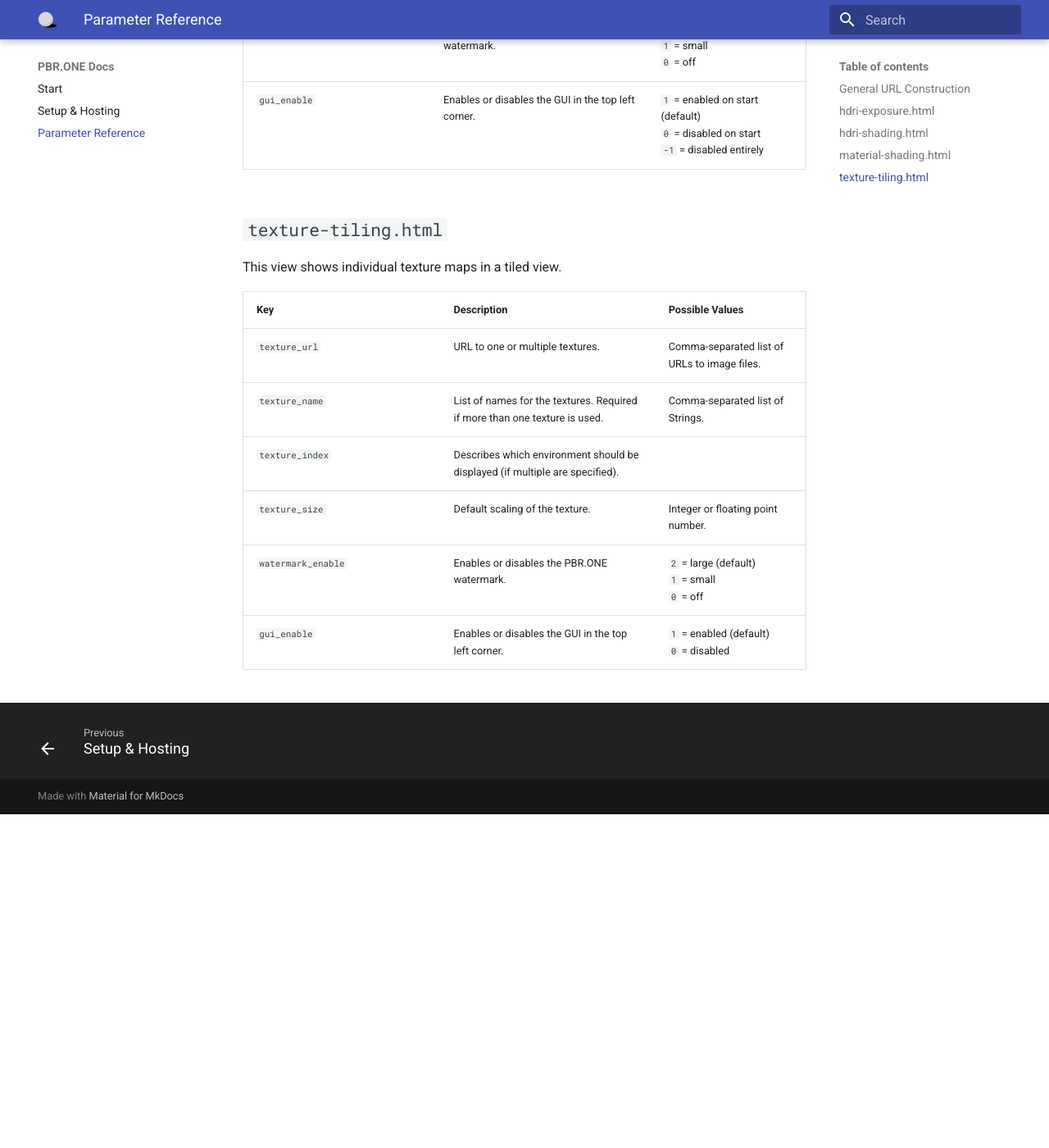
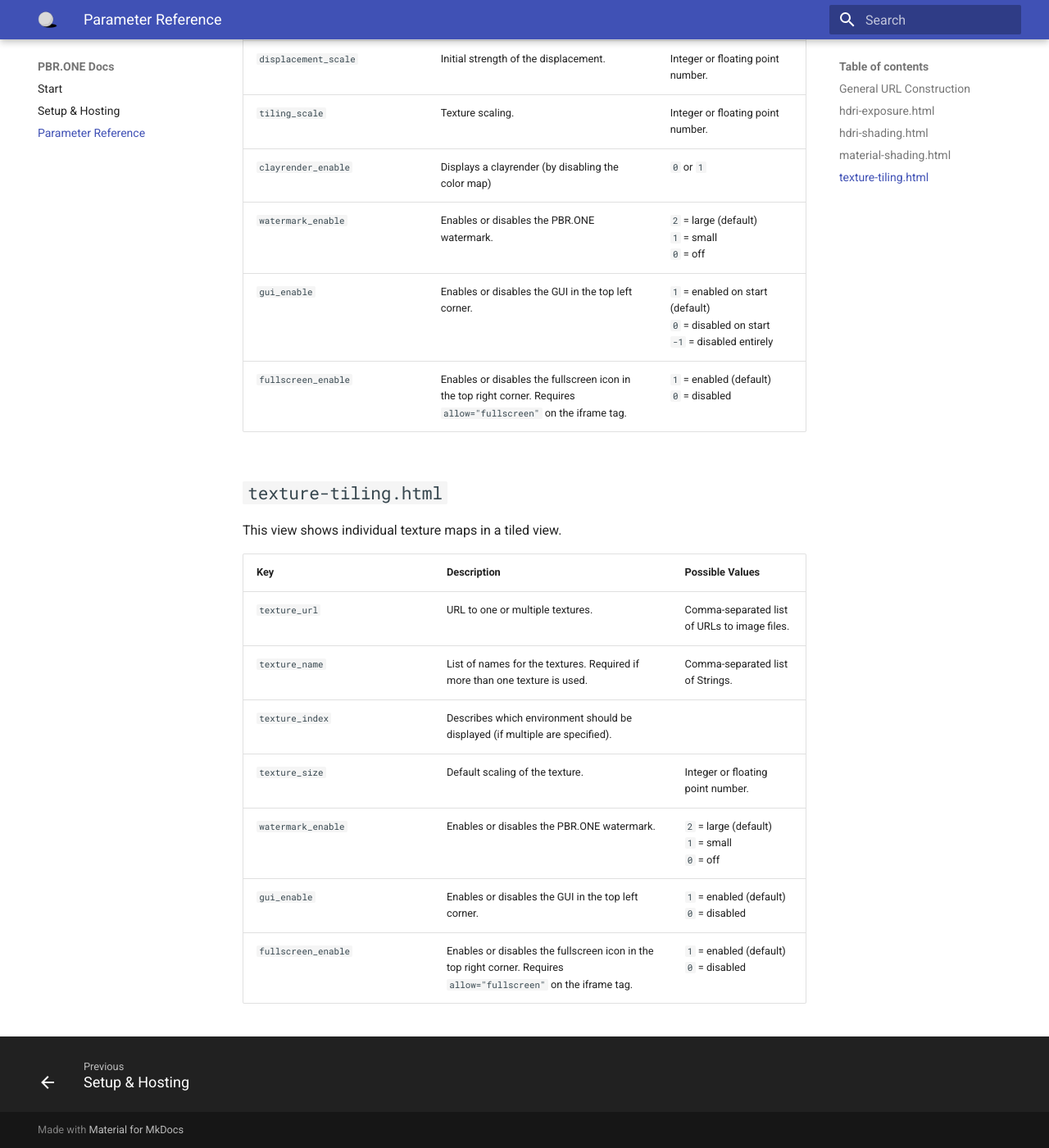
Before and after one commit to struffel/PBR.ONE, an MkDocs documentation site: the page built from docs/docs/parameter-reference.md, in a window 1280 px wide and 1400 px high, scrolled down 4210 px. Shown: the whole window at 82% size. Built offline with MkDocs 1.6.1 and Material for MkDocs 9.7.7, drawn with Linux system fonts in a browser that asks for light colours; before the commit the page ends 5203 px from its top, so only the background shows below that; some of the changed text lies outside the part shown.

Commit message:
Add documentation

```diff
--- a/docs/docs/parameter-reference.md
+++ b/docs/docs/parameter-reference.md
@@ -26,6 +26,7 @@ This view shows an HDR image as-is to evaluate its dynamic range.
 | `environment_exposure` | Exposure offset in EVs. | Any integer or decimal number. Negative values darken the image, positive brighten it. |
 | `watermark_enable` | Enables or disables the PBR.ONE watermark. | `2` = large (default)<br> `1` = small<br> `0` = off |
 | `gui_enable` | Enables or disables the GUI in the top left corner. | `1` = enabled on start (default)<br> `0` = disabled on start<br> `-1` = disabled entirely |
+| `fullscreen_enable` | Enables or disables the fullscreen icon in the top right corner. Requires `allow="fullscreen"` on the iframe tag. | `1` = enabled (default) <br> `0` = disabled |
 
 ## `hdri-shading.html`
 This view shows the HDRI map with three reference balls to evaluate the lighting that it creates.
@@ -41,6 +42,7 @@ This view shows the HDRI map with three reference balls to evaluate the lighting
 | `environment_index`| Describes which environment should be displayed (if multiple are specified in the URL list.) |`0` (for the first environment)<br> `1` (for the second environment)<br> ...|
 | `watermark_enable` | Enables or disables the PBR.ONE watermark. | `2` = large (default)<br> `1` = small<br> `0` = off |
 | `gui_enable` | Enables or disables the GUI in the top left corner. | `1` = enabled on start (default)<br> `0` = disabled on start<br> `-1` = disabled entirely |
+| `fullscreen_enable` | Enables or disables the fullscreen icon in the top right corner. Requires `allow="fullscreen"` on the iframe tag. | `1` = enabled (default) <br> `0` = disabled |
 
 ## `material-shading.html`
 This view shows a full PBR material on a preview object.
@@ -75,6 +77,7 @@ This view shows a full PBR material on a preview object.
 | `clayrender_enable`| Displays a clayrender (by disabling the color map)|`0` or `1`|
 | `watermark_enable` | Enables or disables the PBR.ONE watermark. | `2` = large (default)<br> `1` = small<br> `0` = off |
 | `gui_enable` | Enables or disables the GUI in the top left corner. | `1` = enabled on start (default)<br> `0` = disabled on start<br> `-1` = disabled entirely |
+| `fullscreen_enable` | Enables or disables the fullscreen icon in the top right corner. Requires `allow="fullscreen"` on the iframe tag. | `1` = enabled (default) <br> `0` = disabled |
 
 ## `texture-tiling.html`
 This view shows individual texture maps in a tiled view.
@@ -87,3 +90,4 @@ This view shows individual texture maps in a tiled view.
 | `texture_size` | Default scaling of the texture. | Integer or floating point number. |
 | `watermark_enable` | Enables or disables the PBR.ONE watermark. | `2` = large (default)<br> `1` = small<br> `0` = off |
 | `gui_enable` | Enables or disables the GUI in the top left corner. | `1` = enabled (default)<br> `0` = disabled |
+| `fullscreen_enable` | Enables or disables the fullscreen icon in the top right corner. Requires `allow="fullscreen"` on the iframe tag. | `1` = enabled (default) <br> `0` = disabled |
```
Also changed, not shown: docs/docs/setup-and-hosting.md (+1 -0 lines).
